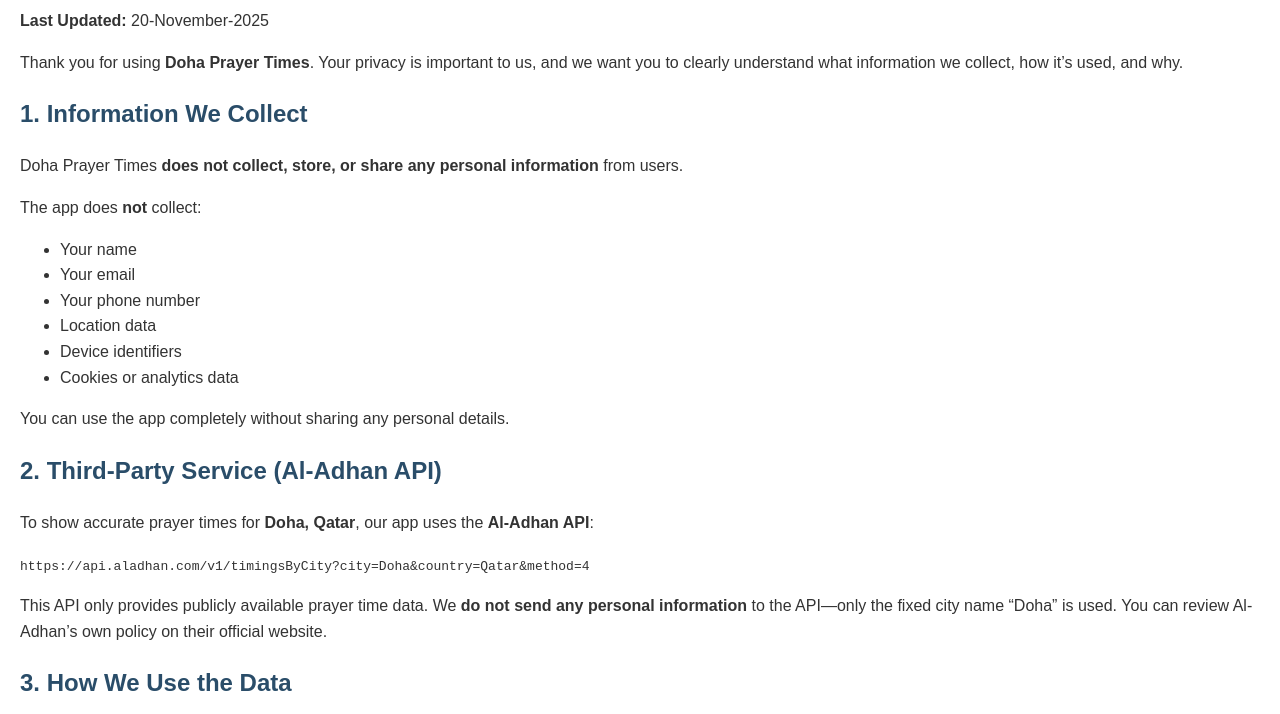
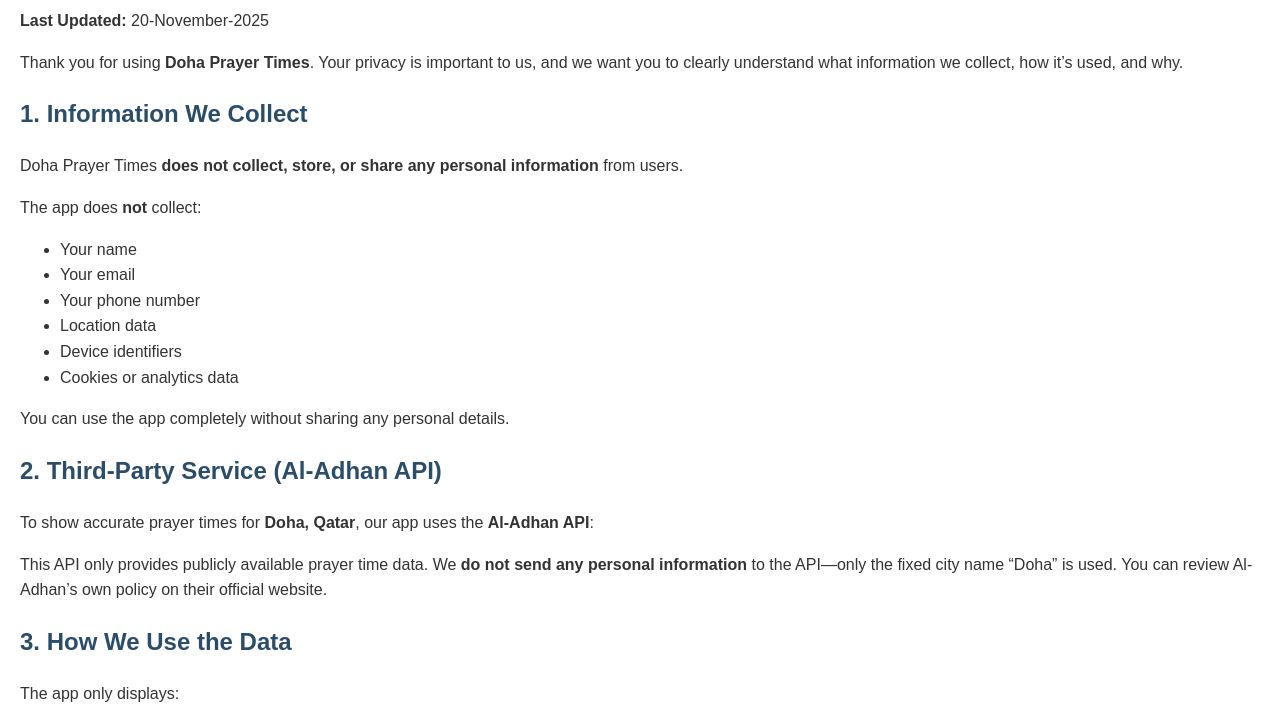
Before and after one commit to zahidali14207-coder/Privacy-Policy, a plain HTML site: page index.html in a window 1280 px wide. Shown: the part 86-800 px from the top of the page. Drawn offline with Linux system fonts and the light colour scheme.

Commit message:
Fix HTML encoding issues in privacy policy

```diff
--- a/index.html
+++ b/index.html
@@ -41,8 +41,6 @@
 <h2>2. Third-Party Service (Al-Adhan API)</h2>
 <p>To show accurate prayer times for <strong>Doha, Qatar</strong>, our app uses the <strong>Al-Adhan API</strong>:</p>
 
-<p><code>https://api.aladhan.com/v1/timingsByCity?city=Doha&country=Qatar&method=4</code></p>
-
 <p>This API only provides publicly available prayer time data. We <strong>do not send any personal information</strong> to the API—only the fixed city name “Doha” is used. You can review Al-Adhan’s own policy on their official website.</p>
 
 <h2>3. How We Use the Data</h2>
```
